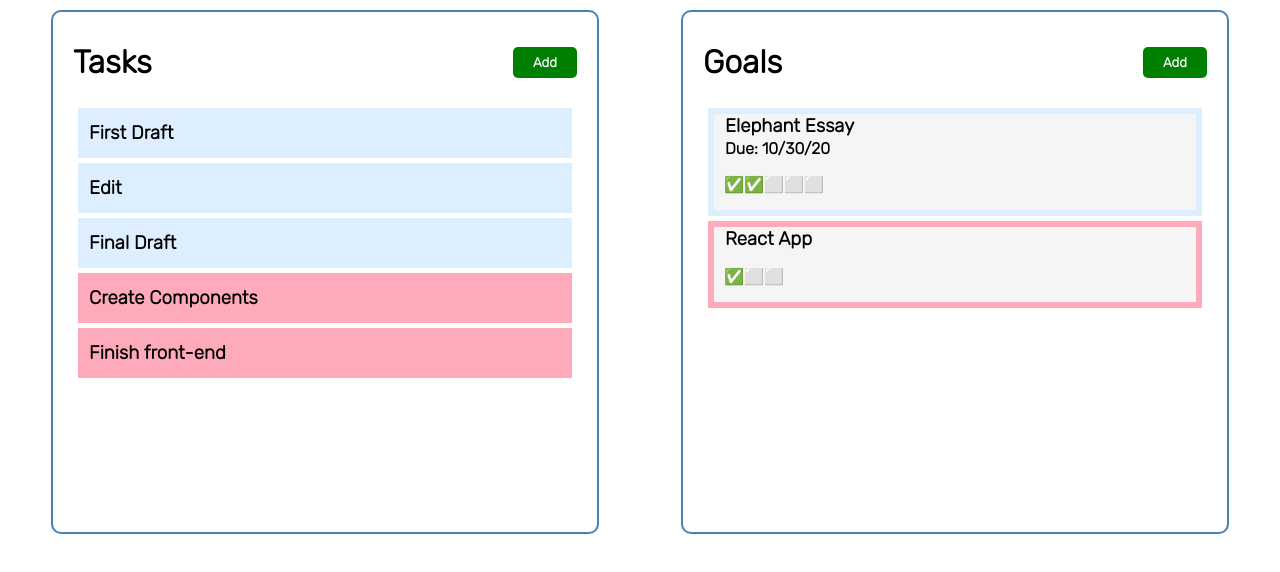
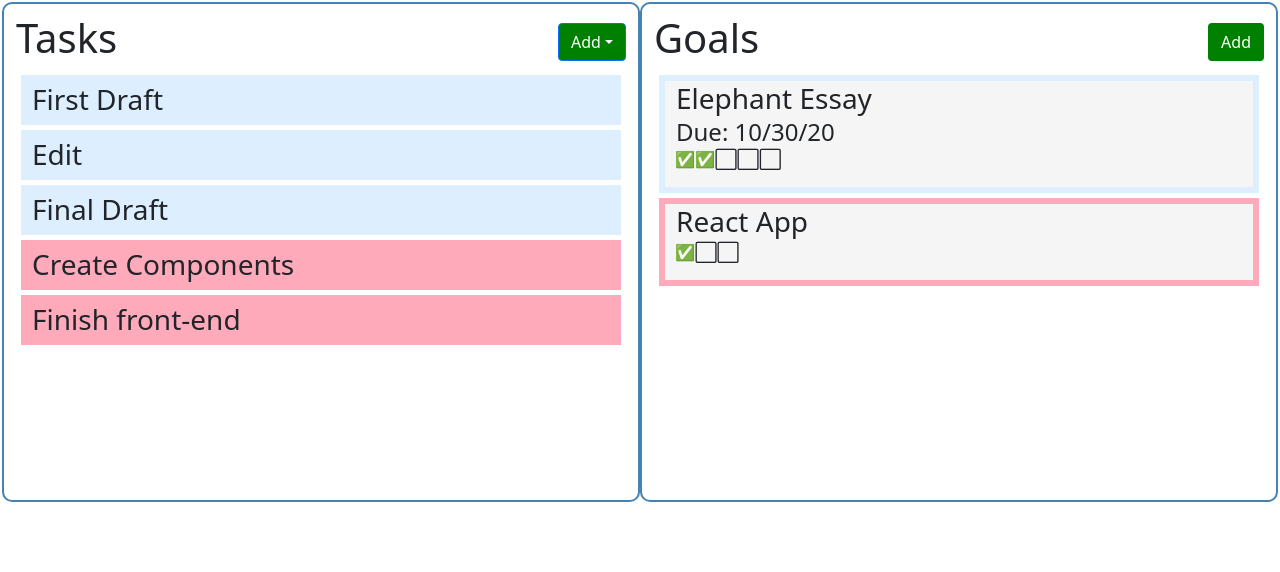
Before and after one commit to mgadbois-code/Goal-Tracker, a React (Create React App) app: page / in a window 1280 px wide. Shown: the top 572 px of the page. Built offline with nearby package versions, Linux system fonts and the light colour scheme.

Commit message:
The add Task funciton works

```diff
--- a/package.json
+++ b/package.json
@@ -3,10 +3,15 @@
   "version": "0.1.0",
   "private": true,
   "dependencies": {
+    "@emotion/react": "^11.5.0",
+    "@emotion/styled": "^11.3.0",
+    "@mui/material": "^5.0.4",
     "@testing-library/jest-dom": "^5.14.1",
     "@testing-library/react": "^11.2.7",
     "@testing-library/user-event": "^12.8.3",
+    "bootstrap": "^5.1.1",
     "react": "^17.0.2",
+    "react-bootstrap": "^2.0.0-rc.1",
     "react-color": "^2.19.3",
     "react-dom": "^17.0.2",
     "react-scripts": "4.0.3",
--- a/src/App.js
+++ b/src/App.js
@@ -3,9 +3,14 @@ import Header from "./components/Header";
 import AddGoal from "./components/AddGoal";
 import { useState } from "react";
 import TaskList from "./components/TaskList";
+import 'bootstrap/dist/css/bootstrap.min.css';
+import AddTask from "./components/AddTask";
+
 
 function App() {
   const [showAddGoal, setShowAddGoal] = useState(false)
+  const [showAddTask, setShowAddTask] = useState(false)
+  const [addToGoal, setAddToGoal] = useState("")
   const [goals, setGoals] = useState(
     [
         {
@@ -66,15 +71,58 @@ const handleColorChange = () => {
 
 }
 
+const addGoal = (goal) => {
+  goal.id = goals.length+1;
+  console.log(goal)
+  setGoals([...goals,goal])
+
+}
+
+
+
+const handleDropDown = (eventKey,event) => {
+  setShowAddTask(!showAddTask)
+  setAddToGoal(eventKey)
+  console.log(eventKey);
+}
+
+const submitTasks = (taskArr) =>{
+  let taskObjArr = []
+  // console.log(taskArr)
+  let targetGoal = goals.filter((goal)=> {return goal.id==addToGoal})[0]
+  for(let i = 0; i < taskArr.length; i++){
+    taskObjArr.push({id:targetGoal.tasks.length+1+i, title:taskArr[i], done: false})
+  }
+  console.log(taskObjArr)
+
+  let newTasks = targetGoal.tasks.concat(taskObjArr);
+  targetGoal.tasks = newTasks
+  let newGoals = [...goals]
+  newGoals= newGoals.map((goal) => {
+    if(goal.id=== targetGoal.id){
+      return targetGoal
+    }
+    else{
+      return goal
+    }
+  })
+  setGoals(newGoals)
+
+}
+
+
+
   return (
     <div className="App">
       <div className="container">
-        <Header title="Tasks" onAdd={() => setShowAddGoal(!showAddGoal)} />
-        <TaskList goals={goals} onToggle={toggleDone} />
+        {/* Tasks components */}
+        <Header goals={goals} title="Tasks"  onAdd={handleDropDown} />
+        {showAddTask ? <AddTask addToGoal={addToGoal.id} onSubmit={submitTasks}/> : <TaskList goals={goals} onToggle={toggleDone} />}
       </div>
       <div className = "container">
-        <Header  buttonColor="red" buttonText="❌ Never Mind"title="Goals" onAdd={() => setShowAddGoal(!showAddGoal)}/>
-        {showAddGoal ? <AddGoal onChange={handleColorChange} />:
+        {/* Goals components */}
+       {showAddGoal ? <Header  buttonColor="red" buttonText="✖️ Never Mind" title="New Goal" onAdd={() => setShowAddGoal(!showAddGoal)}/> :  <Header  buttonColor="green" buttonText="Add"title="Goals" onAdd={() => setShowAddGoal(!showAddGoal)}/>}
+        {showAddGoal ? <AddGoal addGoal={addGoal} onChange={handleColorChange} />:
         <GoalList goals={goals}  onToggle ={toggleSubGoals} toggleDone={toggleDone}/>}
       </div>
     </div>
--- a/src/components/AddGoal.js
+++ b/src/components/AddGoal.js
@@ -12,9 +12,10 @@ const AddGoal = (props) => {
     var [taskName, setTaskName] = useState("")
     var [taskArr, setTaskArr] = useState([])
     var [color,setColor] = useState("green")
+
     const addTask = (event) => {
         event.preventDefault()
-        setTaskArr([...taskArr,{key:taskArr.length+1, title:taskName, done:false}])
+        setTaskArr([...taskArr,{id:taskArr.length+1, title:taskName, done:false}])
         console.log(taskArr)
         setTaskName("")
     }
@@ -26,16 +27,41 @@ const AddGoal = (props) => {
         console.log(color.hex)
 
     }
+
+    const handleKeyPress = (event) => {
+        if(event.key === 'Enter'){
+          event.preventDefault();
+          console.log("Enter Press")
+        }
+      }
+
+      const onSubmit = (event) => {
+          event.preventDefault();
+          if(!goalName){
+              alert("Enter a goal name");
+              return;
+          }
+          if(taskArr.length == 0){
+              alert("Add a task");
+              return;
+          }
+
+          let goal = {title: goalName, dueDate: dueDate, tasks: taskArr, color: color};
+          props.addGoal(goal)
+
+
+      }
+
     return (
-        <form className="goal-form-container">
+        <form  className="goal-form-container">
             <div className="goal-form">
                 <div className= "add-field">
                     <label>Goal Name: </label>
-                    <input type="text" value={goalName}  onChange={(event) => {setGoalName(event.target.value)}} placeholder="Goal Title" />
+                    <input onKeyPress={handleKeyPress} type="text" value={goalName}  onChange={(event) => {event.preventDefault(); setGoalName(event.target.value)}} placeholder="Goal Title" />
                 </div>
                 <div className= "add-field">
                     <label>Due Date (optional): </label>
-                    <input type="text" value={dueDate} onChange={(event) => setDueDate(event.target.value)} placeholder="Due Date"/>
+                    <input onKeyPress={handleKeyPress} type="text" value={dueDate} onChange={(event) => setDueDate(event.target.value)} placeholder="Due Date"/>
                 </div>
                 <div style={{display: "flex", alignItems:"center"}}>
                         <label style={{marginRight: 5}}>Tasks: </label>
@@ -53,7 +79,7 @@ const AddGoal = (props) => {
                     <HuePicker width="auto" color="ggg" onChange={(color,event) => changeColor(color,event)} />
                     </div>
                     <div style={{marginTop:"10px"}}>
-                        <Button  text="Submit Goal" color={color}/>
+                        <Button type="submit" text="Submit Goal" onClick = {onSubmit} color={color}/>
                     </div>
                 </div>
             </div>
--- /dev/null
+++ b/src/components/AddTask.js
@@ -0,0 +1,36 @@
+import { useState } from "react"
+import Button from "./Button"
+
+const AddTask = (props) => {
+    var [taskName, setTaskName] = useState("")
+    var [taskArr, setTaskArr] = useState([])
+
+    const addTask = (event) => {
+        event.preventDefault()
+        setTaskArr([...taskArr,taskName])
+        // console.log(taskArr)
+        setTaskName("")
+    }
+
+    const submitTasks = (taskArr) =>{
+        props.onSubmit(taskArr)
+    }
+
+
+    return (
+        <form>
+           <div style={{display: "flex", alignItems:"center"}}>
+                        <label style={{marginRight: 5}}>Tasks: </label>
+                        <input type="text" value={taskName} onChange= {(event) => setTaskName(event.target.value)} placeholder="Add Task"/>
+                        <button style = {{marginRight: "5%"}} onClick={(event) => addTask(event)} className="plus-btn"> ➕ </button>
+                        <Button  onClick={(event) =>submitTasks(taskArr)} type="submit" text="Add Tasks"  color="green"/>
+                </div>
+                <ul>
+                    {taskArr.map((task)=> <li>{task}</li>)}
+                </ul>
+
+        </form>
+    )
+}
+
+export default AddTask
--- a/src/components/Button.js
+++ b/src/components/Button.js
@@ -1,7 +1,7 @@
 const Button = (props) => {
     return (
         <div>
-            <button className="btn" style={{backgroundColor: props.color}} onClick={props.onClick}>{props.text}</button>
+            <button className="btn" style={{backgroundColor: props.color, color: "white"}} onClick={props.onClick}>{props.text}</button>
         </div>
     )
 }
--- a/src/components/Header.js
+++ b/src/components/Header.js
@@ -1,10 +1,19 @@
 import Button from "./Button"
+import DropdownButton from 'react-bootstrap/DropdownButton'
+import Dropdown from 'react-bootstrap/Dropdown'
+
+
 
 const Header = (props) => {
     return (
         <header className="header">
             <h1>{props.title}</h1>
-            <Button text ="Add" color="green" showAddGoal={props.showAddGoal} onClick={props.onAdd}/>
+           {props.title!=="Tasks" &&
+            <Button text ={props.buttonText} color={props.buttonColor} showAddGoal={props.showAddGoal} onClick={props.onAdd}/>}
+           {props.title==="Tasks" &&
+           <DropdownButton onSelect={props.onAdd} id="drop-down" title="Add">
+          { props.goals.map(goal => <Dropdown.Item  eventKey={goal.id} href="#/action-1">{goal.title}</Dropdown.Item>)}
+         </DropdownButton>}
         </header>
     )
 }
--- a/src/index.css
+++ b/src/index.css
@@ -66,6 +66,11 @@ body {
 
 }
 
+#drop-down {
+  background-color: green;
+  color: white;
+}
+
 .flex {
   display: flex;
 }
```
Also changed, not shown: 1 other file (tests, documents, lock files or other folders).
